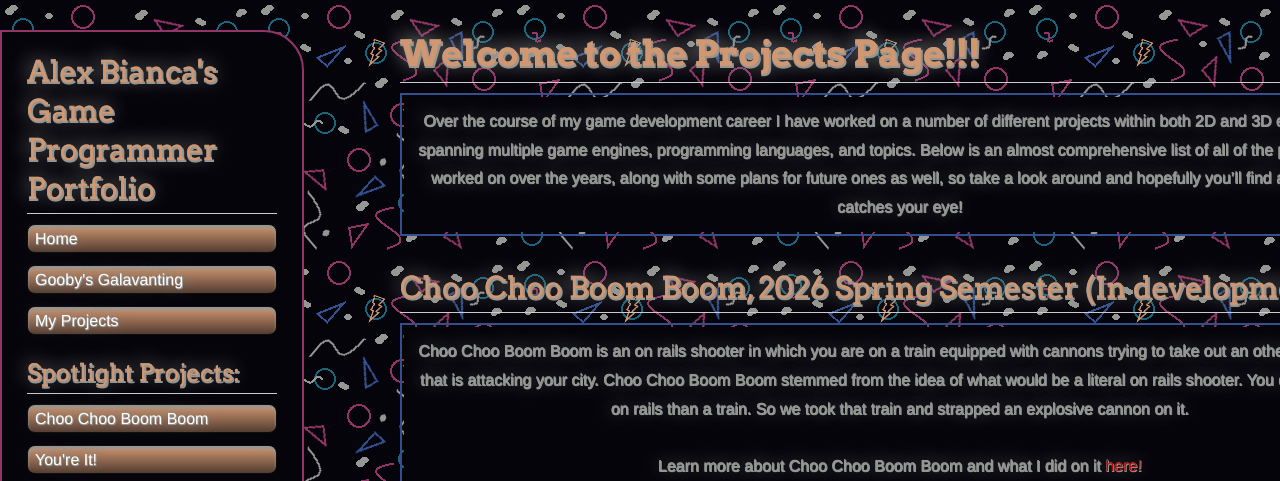
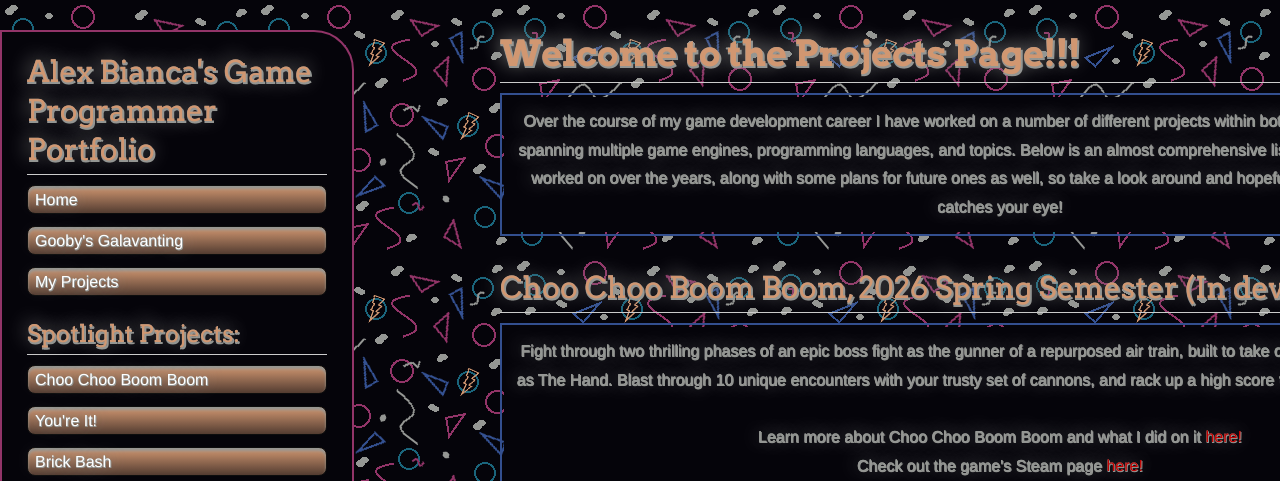
Before and after one commit to goobydaniels/goobydaniels.github.io, a Jekyll site: the page built from projects-page.md, in a window 1280 px wide and 1400 px high. Shown: the top 481 px of the window. Built offline with Jekyll 4.4.1, drawn with Linux system fonts in a browser that asks for light colours; our own code applies the rules of GitHub Pages for plain Markdown files; grey boxes are pictures that could not be loaded.

Commit message:
formatting

```diff
--- a/_layouts/default.html
+++ b/_layouts/default.html
@@ -34,7 +34,7 @@
               <ul>
                 <li><p class="header"><a class="CCBB button" href="https://goobydaniels.github.io/CCBB-page.html">Choo Choo Boom Boom</a></p></li>
                 <li><p class="header"><a class="youre it button" href="https://goobydaniels.github.io/youreit-page.html">You're It!</a></p></li>
-                <li><p class="header"><a class="youre it button" href="https://goobydaniels.github.io/brick-bash-page.html">Brick Bash</a></p></li>
+                <li><p class="header"><a class="brick bash button button" href="https://goobydaniels.github.io/brick-bash-page.html">Brick Bash</a></p></li>
               </ul>
           </ul>
         </ul>
--- a/_sass/jekyll-theme-dinky.scss
+++ b/_sass/jekyll-theme-dinky.scss
@@ -322,7 +322,7 @@ header {
 	background-color: #05040a;
 	color: #FDFDFB;
   // Side box width
-  width: 250px;
+  width: 300px;
   // Side box height
   /* height: 725px; */
   float:left;
@@ -448,7 +448,7 @@ section {
   // Main text section alignment from side box
   float:none;
   padding-right: 200px;
-  padding-left: 400px;
+  padding-left: 500px;
   // Main text section bottom padding
   padding-bottom:50px;
 }
--- a/projects-page.md
+++ b/projects-page.md
@@ -19,10 +19,12 @@ layout: default
   <tr>
     <td colspan="1" style="text-align: center;">
     <b>
-    Choo Choo Boom Boom is an on rails shooter in which you are on a train equipped with cannons trying to take out an otherworldly entity that is attacking your city. Choo Choo Boom Boom stemmed from the idea of what would be a literal on rails shooter. You can’t get more on rails than a train. So we took that train and strapped an explosive cannon on it.
+    Fight through two thrilling phases of an epic boss fight as the gunner of a repurposed air train, built to take on an alien entity known only as The Hand. Blast through 10 unique encounters with your trusty set of cannons, and rack up a high score to compete with your friends!
     <br>
     <br>
     Learn more about Choo Choo Boom Boom and what I did on it <a href="./CCBB-page.html">here!</a>
+    <br>
+    Check out the game's Steam page <a href="https://store.steampowered.com/app/4561070/Choo_Choo_Boom_Boom/">here!</a>
     <br>
     </b>
     <video controls width = "800" height = "600">
```
